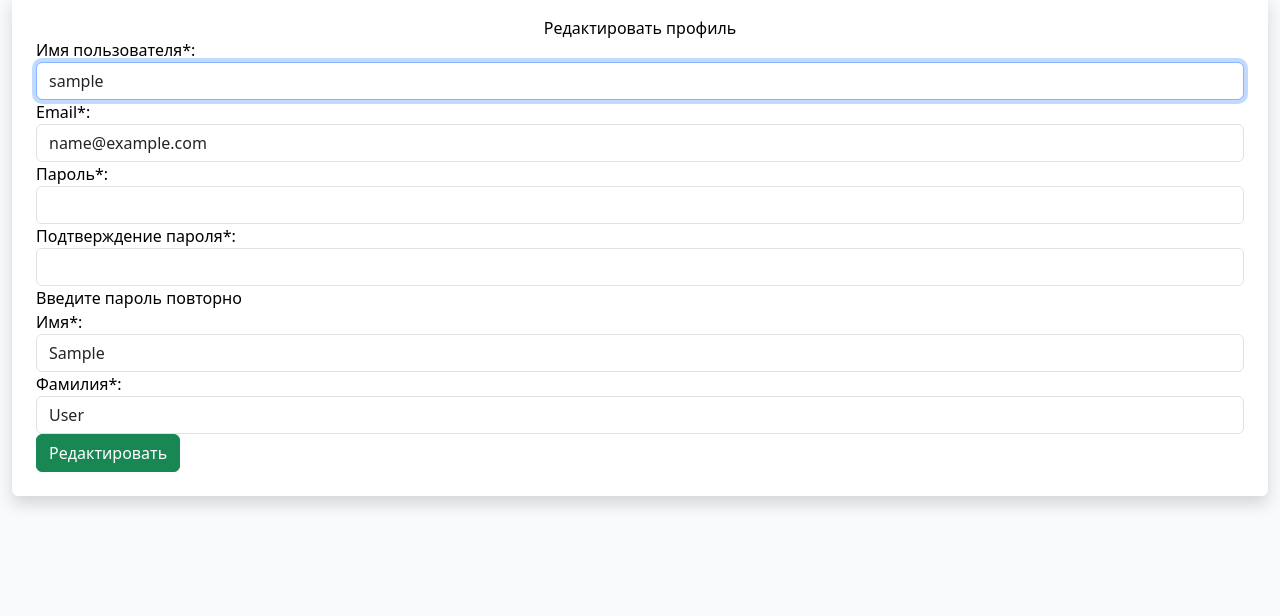
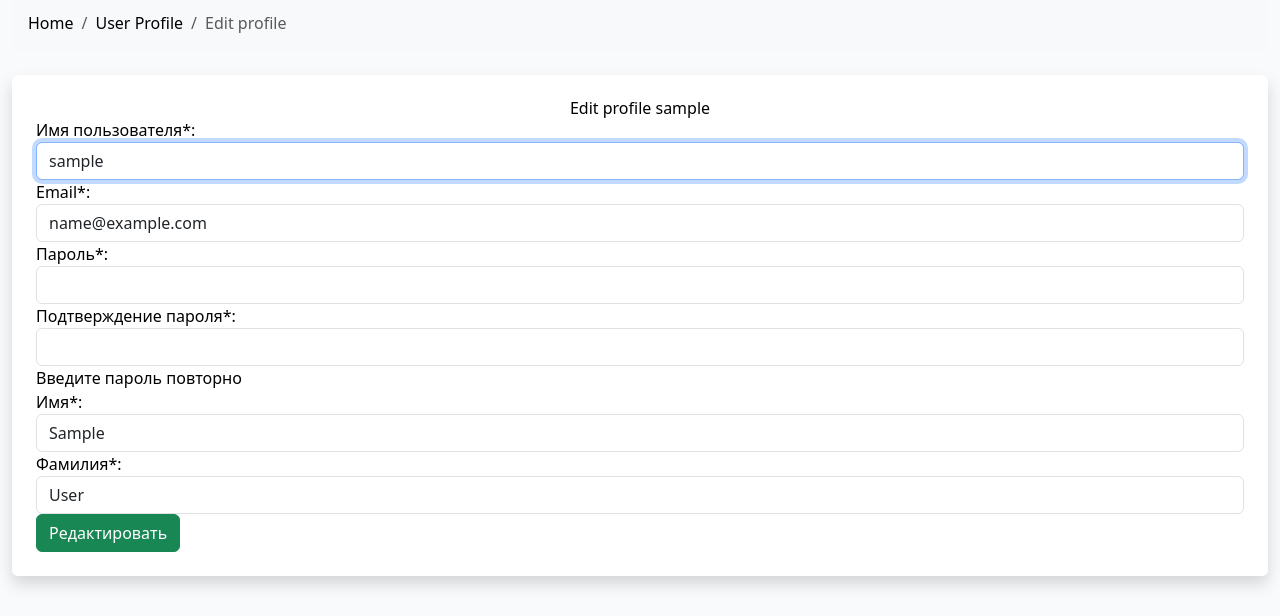
Before and after one commit to MycroftBrooks/lexical_questions, a Django app: page /update_profile/ in a window 1280 px wide. Shown: the part 155-771 px from the top of the page. Run offline with Django 4.2, Linux system fonts and the light colour scheme; the visitor is signed in with stand-in values (Sample User, id 1); data comes from the database, SQL or seed files in the repository; some libraries are stand-ins or nearby versions.

Commit message:
ADD head with info in update_profile page

```diff
--- a/parser/parser_app/templates/parser_app/update_profile.html
+++ b/parser/parser_app/templates/parser_app/update_profile.html
@@ -1,8 +1,25 @@
 {% extends 'parser_app/base.html' %}
 {%block title%}Update profile{%endblock%}
 {%block content%}
+<div class="row">
+  <div class="col">
+      <nav aria-label="breadcrumb" class="bg-light rounded-3 p-3 mb-4">
+      <ol class="breadcrumb mb-0">
+          <li class="breadcrumb-item">
+          <a href="{% url 'index' %}">Home</a>
+          </li>
+          <li class="breadcrumb-item" aria-current="page">
+              <a href="{% url 'profile' %}">User Profile</a>
+          </li>
+          <li class="breadcrumb-item active" aria-current="page">
+              <a>Edit profile</a>
+          </li>
+      </ol>
+      </nav>
+  </div>
+</div>
 <div class="shadow p-4 mb-5 bg-body rounded">
-  <h1 class="text-center">Редактировать профиль</h1>
+  <h1 class="text-center">Edit profile {{user.username}}</h1>
   <form action="" method="post" enctype="multipart/form-data">
     {% csrf_token %}
     {{ form.as_p }}
```
